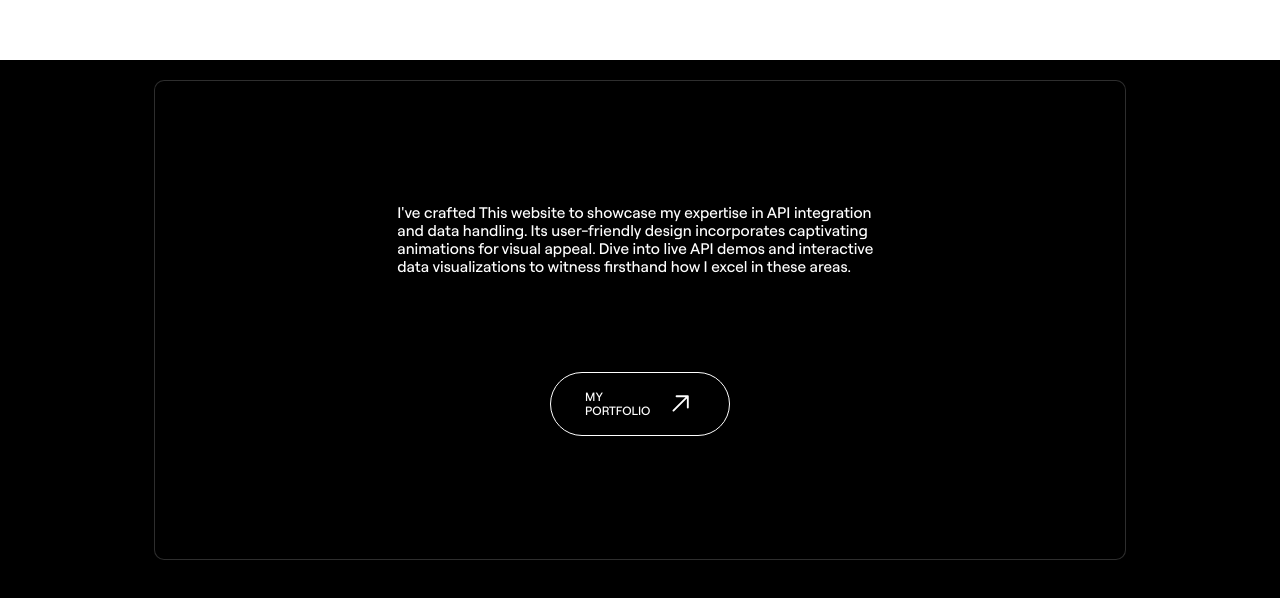
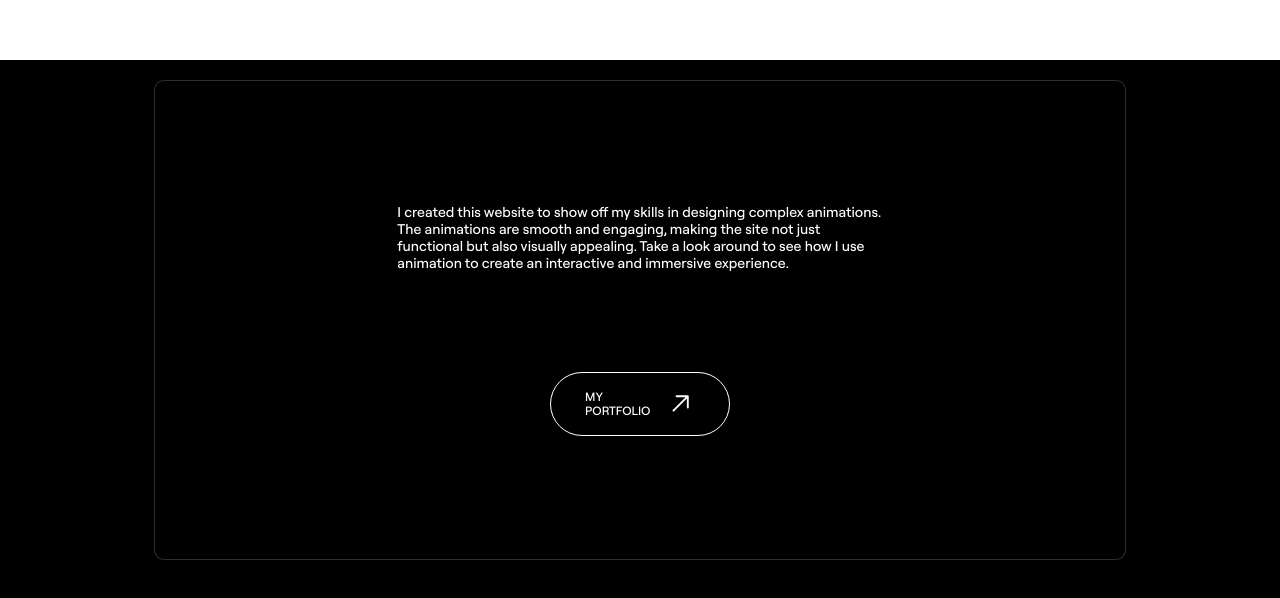
Before and after one commit to praxxOp/Athlic, a React (Vite) app: page / in a window 1280 px wide. Shown: the part 3540-4138 px from the top of the page. Built offline with nearby package versions, Linux system fonts and the light colour scheme.

Commit message:
modified:   src/Components/About/About.css 	modified:   src/Components/Frames/FrameComponents/FramesComponentOne/framesOne.css 	modified:   src/Components/portfolioLink/PortfolioLink.css 	modified:   src/Components/portfolioLink/PortfolioLink.jsx

```diff
--- a/src/Components/About/About.css
+++ b/src/Components/About/About.css
@@ -1,5 +1,5 @@
 .About__main{
     width: 100%;
-    height: 100vh;
+    min-height: 100vh;
     background-color: black;
 }
--- a/src/Components/Frames/FrameComponents/FramesComponentOne/framesOne.css
+++ b/src/Components/Frames/FrameComponents/FramesComponentOne/framesOne.css
@@ -29,6 +29,6 @@
   position: absolute;
   bottom: 10%;
   right: 50%;
-  font-family: zentry;
-  font-size: 1.2vw;
+  font-family: medium;
+  font-size: .8vw;
 }
--- a/src/Components/portfolioLink/PortfolioLink.css
+++ b/src/Components/portfolioLink/PortfolioLink.css
@@ -25,7 +25,7 @@
 .portfolio__main__section p {
   width: 50%;
   height: 35%;
-  font-size: 1.2vw;
+  font-size: 1.1vw;
   font-family: robert;
   font-weight: 100;
 }
--- a/src/Components/portfolioLink/PortfolioLink.jsx
+++ b/src/Components/portfolioLink/PortfolioLink.jsx
@@ -1,25 +1,33 @@
-import React from 'react'
-import  "./PortfolioLink.css"
+import React from "react";
+import "./PortfolioLink.css";
 import { GoArrowUpRight } from "react-icons/go";
 const PortfolioLink = () => {
   return (
     <>
       <div className="portfolio__main">
         <div className="portfolio__main__section">
-        <p>
-          I've crafted This website to showcase my expertise in API integration
-          and data handling. Its user-friendly design incorporates captivating
-          animations for visual appeal. Dive into live API demos and interactive
-          data visualizations to witness firsthand how I excel in these areas.
-        </p>
-        <div className="portfolio__button">
-        <a href="https://prathameshh.netlify.app/"> MY PORTFOLIO</a>
-          <GoArrowUpRight size={30} />
-        </div>
+          <p>
+            I created this website to show off my skills in designing complex
+            animations. The animations are smooth and engaging, making the site
+            not just functional but also visually appealing. Take a look around
+            to see how I use animation to create an interactive and immersive
+            experience.
+          </p>
+          <div className="portfolio__button">
+            <a
+              href="https://prathameshh.netlify.app/"
+              target="_blank"
+              rel="noopener noreferrer"
+            >
+              {" "}
+              MY PORTFOLIO
+            </a>
+            <GoArrowUpRight size={30} />
+          </div>
         </div>
       </div>
     </>
-  )
-}
+  );
+};
 
-export default PortfolioLink
+export default PortfolioLink;
```
